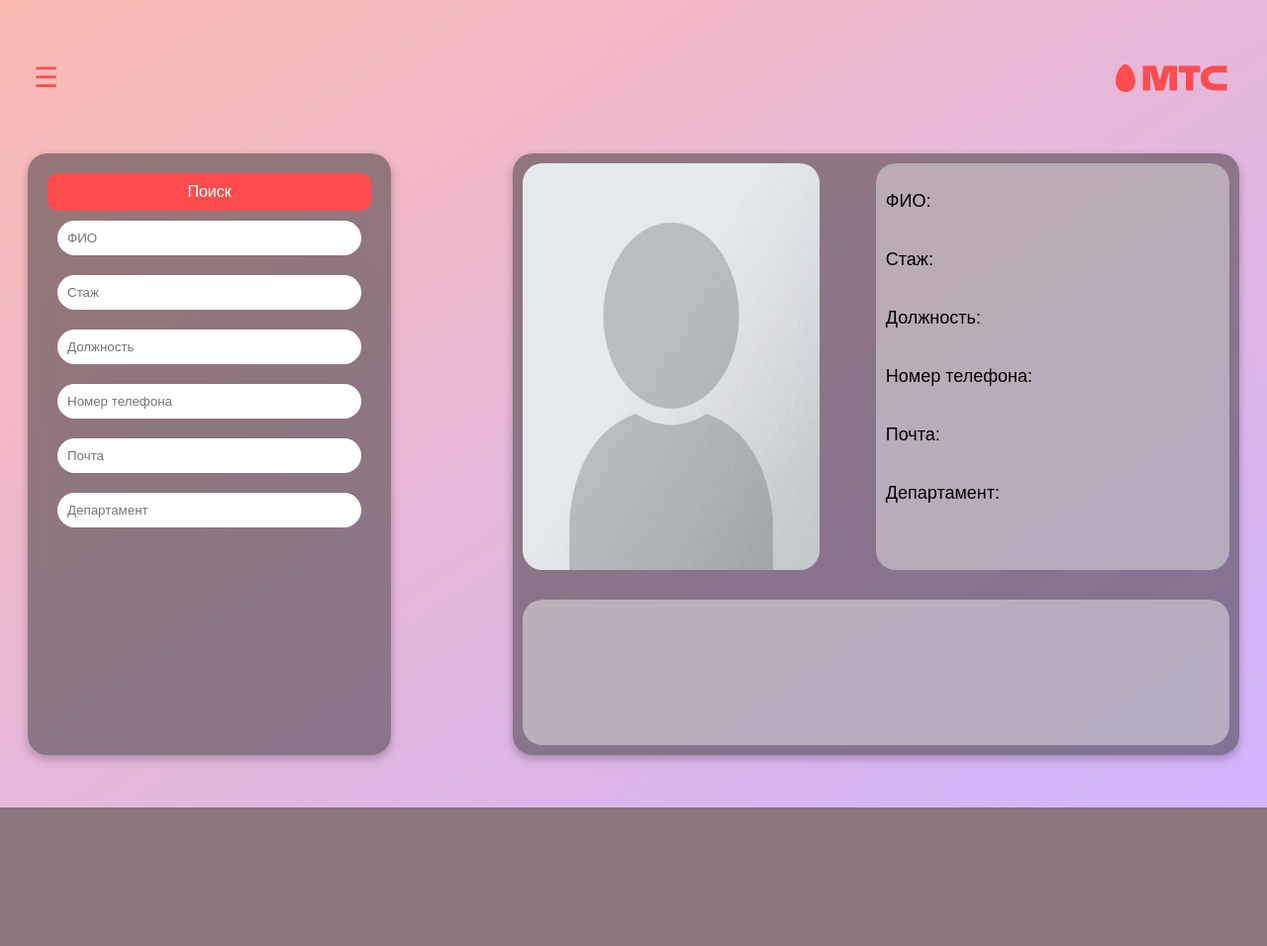
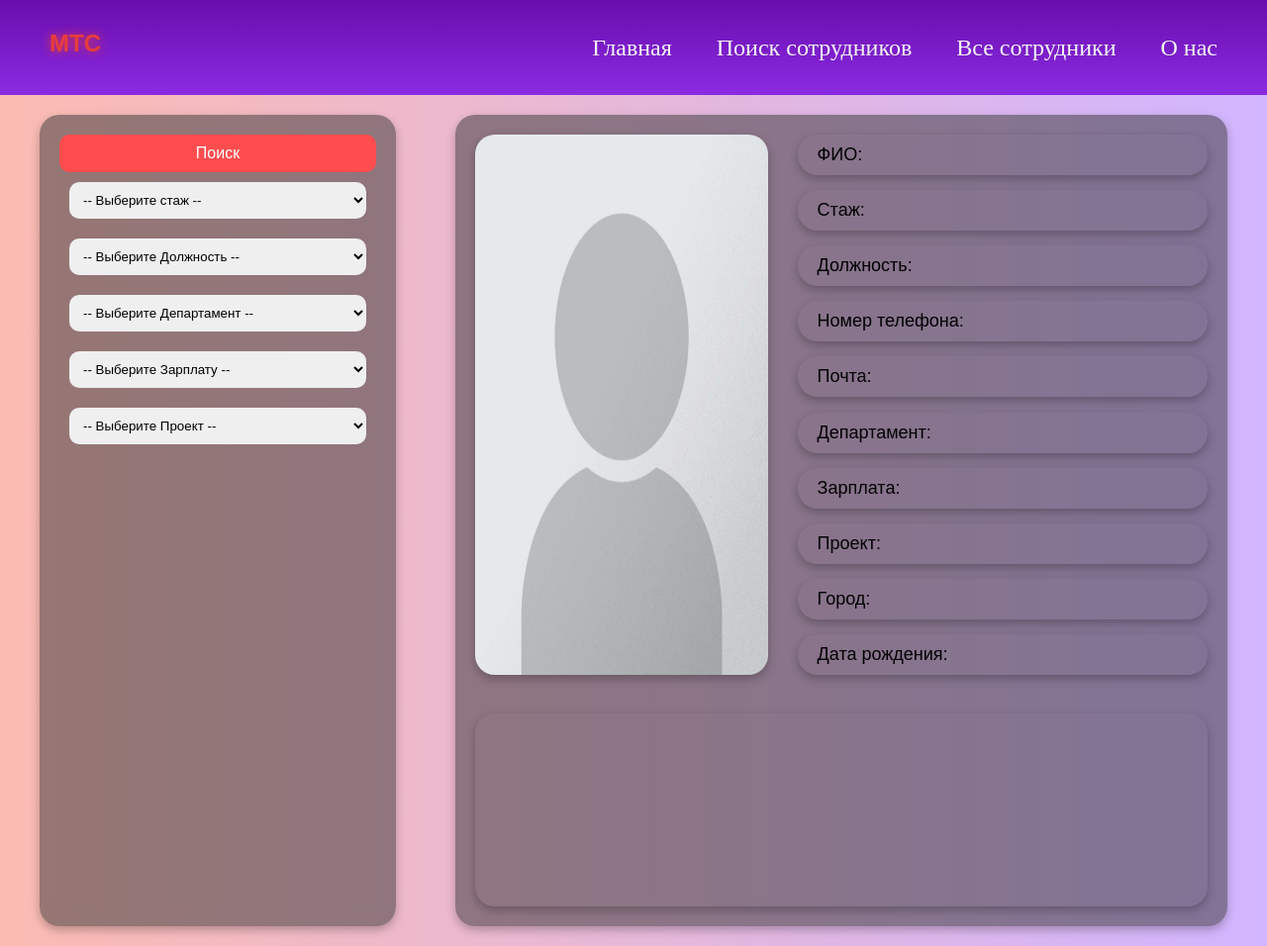
Before and after one commit to ArtemParshyn/hahatonchik, a Django app: page /services/ in a window 1280 px wide. Shown: the whole page at 99% size. Before the commit the page ends 816 px from the top, so only its background shows below. Run offline with Django 5.2, Linux system fonts and the light colour scheme.

Commit message:
Поиск сотрудников комм 1

```diff
--- a/hahaton/api/static/css/services_style.css
+++ b/hahaton/api/static/css/services_style.css
@@ -1,15 +1,15 @@
 * {
   box-sizing: border-box;
-
 }
 
 body {
-  background: linear-gradient(to bottom right, #fbbbb2, #d1b5ff);
+  background: linear-gradient(to right, #fbbbb2, #d1b5ff);
   font-family: "Arial", sans-serif;
   color: #333;
   height: 100vh;
+  margin: 0px;
 }
-header{
+header {
   display: flex;
   justify-content: space-between;
 }
@@ -20,76 +20,99 @@ header{
   height: 100vh;
 }
 
-/* Боковая панель */
-.sidebar {
-  position: fixed;
-  top: 0;
-  left: -300px;
-  width: 260px;
-  height: 100%;
-  background: #ff4d4f;
-  color: #fff;
-  padding: 20px;
-  box-shadow: 2px 0 10px rgba(0, 0, 0, 0.2);
-  transition: left 0.4s ease;
-  z-index: 1000;
+/*Навигация */
+.nav-container {
+  display: flex;
+  justify-content: space-between;
+  align-items: center;
+  background: linear-gradient(#6a0dad, #8a2be2);
+  /* Фиолетовый фон меню */
+  padding: 23px 50px;
 }
 
-.sidebar ul {
-  list-style: none;
-  padding: 0;
+.nav-container .logo span {
+  color: rgb(230, 61, 61);
+  font-size: 24px;
+  font-weight: bold;
 }
 
-.sidebar ul li {
-  margin: 20px 0;
+.nav-container .links {
+  display: flex;
+
+  gap: 15px;
+  /* Расстояние между ссылками */
 }
 
-.sidebar ul li a {
+.nav-container .link a {
   text-decoration: none;
-  color: #fff;
-  font-size: 18px;
-  transition: color 0.3s ease;
+  font-weight: 500;
+  transition: all 0.3s ease;
+  /* Плавный переход для анимации */
+  position: relative;
+  font-size: 1.5rem;
+  /* Увеличенный размер текста */
+  margin-bottom: 20px;
+  /* Больше пространства между пунктами */
+  color: whitesmoke;
+  /* Темный текст для контраста с фоном */
+  font-family: 'Roboto Slab', serif;
+  /* Элегантный шрифт с засечками */
+  position: relative;
+  padding-left: 30px;/
 }
 
-.sidebar ul li a:hover {
-  color: #ffd1d1;
+/* Эффект при наведении */
+.nav-container .link a:hover {
+  color: #ff4500;
+  /* Изменение цвета текста на золотистый */
+  transform: scale(1.1);
+  /* Легкое увеличение */
 }
 
-.close-button {
-  background: none;
-  border: none;
-  color: #fff;
-  font-size: 24px;
-  cursor: pointer;
-  margin-left: auto;
-  display: block;
+/* Анимация линии под ссылкой при наведении */
+.nav-container .link a::after {
+  content: '';
+  position: absolute;
+  left: 0;
+  bottom: -5px;
+  /* Линия под ссылкой */
+  width: 0%;
+  height: 2px;
+  background-color: #ffd700;
+  /* Золотистая линия */
+  transition: width 0.3s ease;
+  /* Плавное появление линии */
 }
 
-.sidebar.active {
-  left: 0;
+.nav-container .link a:hover::after {
+  width: 100%;
+  /* Линия заполняет всю ширину текста */
 }
 
-/* Основное содержимое */
-.main-content {
-  flex: 1;
-  padding: 20px;
-  display: flex;
-  flex-direction: column;
-  justify-content: space-around;
+/* Эффект при нажатии */
+.nav-container .link a:active {
+  color: #ff4500;
+  /* Цвет меняется на оранжево-красный */
+  transform: scale(0.95);
+  /* Легкое уменьшение кнопки */
+}
+.logo {
+  color: white;
+  font-size: 2rem;
+  font-weight: bold;
 }
 
-.menu-button {
-  background: none;
-  border: none;
-  font-size: 28px;
-  cursor: pointer;
-  color: #ff4d4f;
+.logo span {
+  color: #b74b4b;
+  text-shadow: 0 0 10px;
 }
+
+
 
 /* Поисковик */
 .founder {
   width: 100%;
-  height: 80%;
+  height: 90%;
   display: flex;
   flex-direction: row;
   justify-content: space-between;
@@ -105,6 +128,7 @@ header{
   box-shadow: 0 4px 10px rgba(0, 0, 0, 0.25); /* Тень */
 }
 .founder-menu *{
+  border-bottom: black;
   padding: 10px;
   border: none; /* Удаляет обводку */
   border-radius: 20px;
@@ -136,20 +160,90 @@ header{
   background: #ff7875;
 }
 
+
+/* Основное содержимое */
+.main-content {
+  flex: 1;
+  height: 860px;
+  padding: 20px 40px;
+  display: flex;
+  flex-direction: column;
+  align-items: ce;
+
+}
+
+.menu-button {
+  background: none;
+  border: none;
+  font-size: 28px;
+  cursor: pointer;
+  color: #ff4d4f;
+}
+
+/* Поисковик */
+.founder {
+  width: 100%;
+  height: 100%;
+  display: flex;
+  flex-direction: row;
+  justify-content: space-between;
+}
+
+.founder-menu {
+  width: 30%;
+  height: 100%;
+  padding: 20px;
+  background: rgba(51, 51, 51, 0.5); /* Полупрозрачный фон */
+  backdrop-filter: blur(10px); /* Размытие заднего фона */
+  border-radius: 20px; /* Скругленные углы */
+  box-shadow: 0 4px 10px rgba(0, 0, 0, 0.25); /* Тень */
+}
+.founder-menu * {
+  padding: 10px;
+  border: none; /* Удаляет обводку */
+  border-radius: 10px;
+  width: 100%;
+  color: #000000; /* Задаём цвет текста */
+  outline: none; /* Убирает синюю обводку при фокусе */
+}
+/* Стили для формы поиска */
+.search-form {
+  padding: 10px;
+  background: rgba(51, 51, 51, 0);
+  border-radius: 20px;
+}
+
+/* Стили для кнопки поиска */
+.search-button {
+  width: 100%;
+  background: #ff4d4f;
+  color: #fff;
+  border: none;
+  border-radius: 10px;
+  padding: 10px 15px;
+  cursor: pointer;
+  font-size: 16px;
+  transition: background 0.3s ease;
+}
+
+.search-button:hover {
+  background: #ff7875;
+}
+
 /* Челик */
 .founder-person {
-  padding: 10px;
+  padding: 20px;
   display: flex;
   flex-direction: column;
   justify-content: space-between;
-  width: 60%;
+  width: 65%;
   height: 100%;
   background: rgba(51, 51, 51, 0.5); /* Полупрозрачный фон */
   backdrop-filter: blur(10px); /* Размытие заднего фона */
   border-radius: 20px; /* Скругленные углы */
   box-shadow: 0 4px 10px rgba(0, 0, 0, 0.25); /* Тень */
 }
-.Person{
+.Person {
   display: flex;
   flex-direction: row;
   justify-content: space-between;
@@ -158,32 +252,48 @@ header{
   height: 70%;
   box-shadow: #333;
 }
-.Person img{
+
+.person-photo {
+  width: 40%;
   height: 100%;
-  width: 42%;
+  border-radius: 20px;
+  overflow: hidden;
+  box-shadow: 0 4px 10px rgba(0, 0, 0, 0.25);
+}
+
+.Person img {
+  height: 100%;
+  width: 100%;
+}
+.maininfo {
+  display: flex;
+  flex-direction: column;
+  justify-content: space-between;
+  height: 100%;
+  width: 56%;
   border-radius: 20px;
 }
-.maininfo{
-  height: 100%;
-  width: 50%;
-  border-radius: 20px;
-  background: #f7f7f76d;
-}
-.dopInfo{
-  height: 25%;
-  width: 100%;
-  border-radius: 20px;
-  background: #fffefe6d;
-}
-
-.maininfo p{
-  padding: 10px;
+.maininfo p {
+  padding: 10px 20px;
+  margin: 0px;
   text-decoration: none;
   color: black;
   font-size: 18px;
 }
 
+.maininfo section {
+  box-shadow: 0 4px 10px rgba(0, 0, 0, 0.25);
+  border-radius: 20px;
+}
+
+.dopInfo {
+  height: 25%;
+  width: 100%;
+  border-radius: 20px;
+  box-shadow: 0 4px 10px rgba(0, 0, 0, 0.25);
+}
+
 .logo {
-  height: 50px;                 /* Задайте высоту логотипа */
-  width: auto;                  /* Сохраните пропорции */
+  height: 50px; /* Задайте высоту логотипа */
+  width: auto; /* Сохраните пропорции */
 }
--- a/hahaton/api/templates/services.html
+++ b/hahaton/api/templates/services.html
@@ -3,72 +3,121 @@
   <head>
     {% load static %}
     <meta charset="UTF-8" />
-    <link href="https://fonts.googleapis.com/css2?family=Poppins:wght@300;400;600&display=swap" rel="stylesheet" />
+    <link
+      href="https://fonts.googleapis.com/css2?family=Poppins:wght@300;400;600&display=swap"
+      rel="stylesheet"
+    />
     <link href="{%static 'css/services_style.css'%}" rel="stylesheet" />
+
     <title>Сервис для поиска сотрудников</title>
   </head>
   <body>
-    <div class="container">
-        <div class="sidebar" id="sidebar">
-          <button class="close-button" onclick="toggleSidebar()">✖</button>
-          <ul>
-            <li><a href="http://127.0.0.1:8000">Главная</a></li>
-            <li><a href="#services">Поиск сотрудников</a></li>
-            <li><a href="#about">О нас</a></li>
-            <li><a href="#contact">Контакты</a></li>
-          </ul>
+    <nav>
+      <div class="nav-container">
+        <div class="logo">
+          <span>МТС</span>
         </div>
+        <div class="links">
+          <div class="link"><a href="{% url 'index' %}">Главная</a></div>
+          <div class="link">
+            <a href="{% url 'services' %}">Поиск сотрудников</a>
+          </div>
+          <div class="link">
+            <a href="{% url 'all_employees' %}">Все сотрудники</a>
+          </div>
+          <div class="link"><a href="{% url 'about' %}">О нас</a></div>
+        </div>
+      </div>
+    </nav>
     <div class="main-content">
-            <header>
-              <button class="menu-button" onclick="toggleSidebar()">☰</button>
-              <img
-                class="logo"
-                src="{% static 'images/mts-logo.svg' %}"
-                alt="Логотип"
-              />
-            </header>
       <div class="founder">
         <section class="founder-menu">
-                    <button type="submit" class="search-button">Поиск</button>
-                    <div>
-                      <input placeholder="ФИО" tabindex="1" name="ФИО" type="text">
-                    </div>
-                    <div>
-                      <input placeholder="Стаж" tabindex="2" name="Стаж" type="text">
-                    </div>
-                    <div>
-                      <input placeholder="Должность" tabindex="3" name="Должность" type="text">
-                    </div>
-                    <div>
-                      <input placeholder="Номер телефона" tabindex="4" name="Номер телефона" type="text">
-                    </div>
-                    <div>
-                      <input placeholder="Почта" tabindex="5" name="Почта" type="text">
-                    </div>
-                    <div>
-                      <input placeholder="Департамент" tabindex="5" name="Департамент" type="text">
-                    </div>
+          <button id="Button" type="submit" class="search-button">Поиск</button>
+          <form>
+            <select name="experience" id="experience">
+              <option value="0">-- Выберите стаж --</option>
+              <option value="0">меньше 1</option>
+            </select>
+          </form>
+          <script>
+            const experienceSelect = document.getElementById("experience");
+
+            // Генерация опций от 1 до 50 лет
+            for (let i = 1; i <= 50; i++) {
+              const option = document.createElement("option");
+              option.value = `${i}years`; // Устанавливаем значение
+              option.textContent = i === 1 ? "1 год" : `${i} лет`; // Текстовая метка (отдельный случай для "1 год")
+              experienceSelect.appendChild(option); // Добавляем опцию к селекту
+            }
+          </script>
+
+          <form>
+            <select name="Post" id="Post">
+              <option value="0">-- Выберите Должность --</option>
+              {% for i in dolzhns%}
+
+              <option value="{{i}}">{{i}}</option>
+              {% endfor %}
+            </select>
+          </form>
+          <form>
+            <select name="Department" id="Department">
+              <option value="0">-- Выберите Департамент --</option>
+            </select>
+          </form>
+          <form>
+            <select name="Salary" id="Salary">
+              <option value="0">-- Выберите Зарплату --</option>
+            </select>
+          </form>
+
+          <script>
+            const salarySelect = document.getElementById("Salary");
+
+            // Генерация опций от 10,000 до 200,000 с шагом 10,000
+            for (let salary = 10000; salary <= 200000; salary += 1000) {
+              const option = document.createElement("option"); // Создаем новый элемент option
+              option.value = salary; // Устанавливаем значение для option
+              option.textContent = `${salary.toLocaleString()} руб.`; // Форматируем и устанавливаем текст (добавляем разделители тысяч и валюту)
+              salarySelect.appendChild(option); // Добавляем option в select
+            }
+          </script>
+          <form>
+            <select name="project" id="project">
+              <option value="0">-- Выберите Проект --</option>
+              {% for i in project%}
+
+              <option value="{{i}}">{{i}}</option>
+              {% endfor %}
+            </select>
+          </form>
         </section>
         <div class="founder-person">
           <div class="Person">
-                          <img src="{% static 'images/avatar.jpg' %}" alt="Аватарка пользователя"/>
+            <div class="person-photo">
+              <img
+                src="{% static 'images/avatar.jpg' %}"
+                alt="Аватарка пользователя"
+              />
+            </div>
             <div class="maininfo">
-                            <p>ФИО: </p>
-                            <p>Стаж: </p>
-                            <p>Должность: </p>
-                            <p>Номер телефона: </p>
-                            <p>Почта: </p>
-                            <p>Департамент:</p>
+              <section><p>ФИО:</p></section>
+              <section><p>Стаж:</p></section>
+              <section><p>Должность:</p></section>
+              <section><p>Номер телефона:</p></section>
+              <section><p>Почта:</p></section>
+              <section><p>Департамент:</p></section>
+              <section><p>Зарплата:</p></section>
+              <section><p>Проект:</p></section>
+              <section><p>Город:</p></section>
+              <section><p>Дата рождения:</p></section>
             </div>
           </div>
-                    <div class="dopInfo">
-                    </div>
-
+          <div class="dopInfo"></div>
         </div>
       </div>
     </div>
-    </div>
-    <script>
+    <script src="{%static 'JS/script.js'%}" defer>
       function toggleSidebar() {
         const sidebar = document.getElementById("sidebar");
         sidebar.classList.toggle("active");
```
Also changed, not shown: hahaton/api/static/JS/script.js (added, +36 -0 lines). Lines whose indentation alone changed are shown as unchanged.
